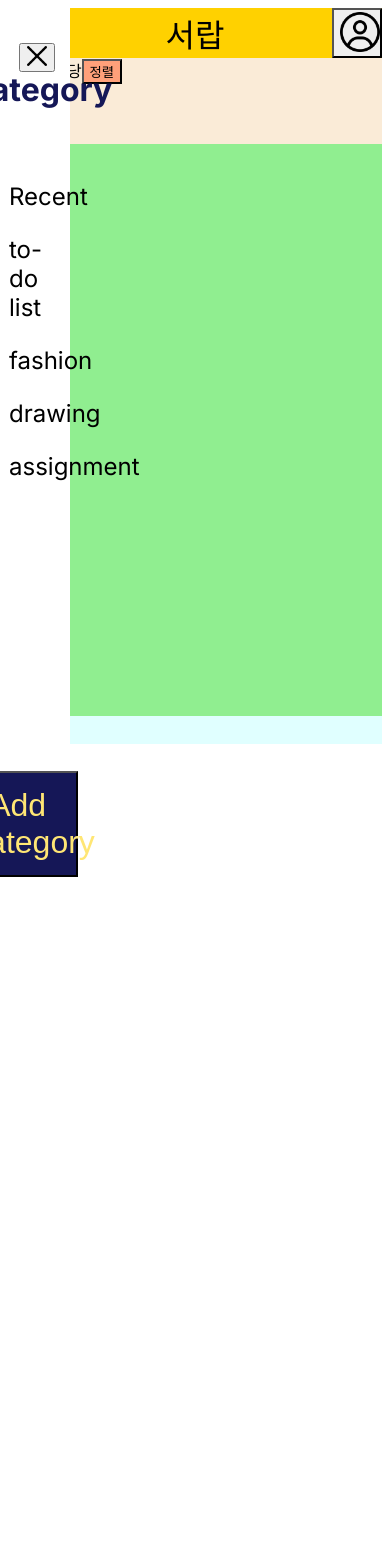
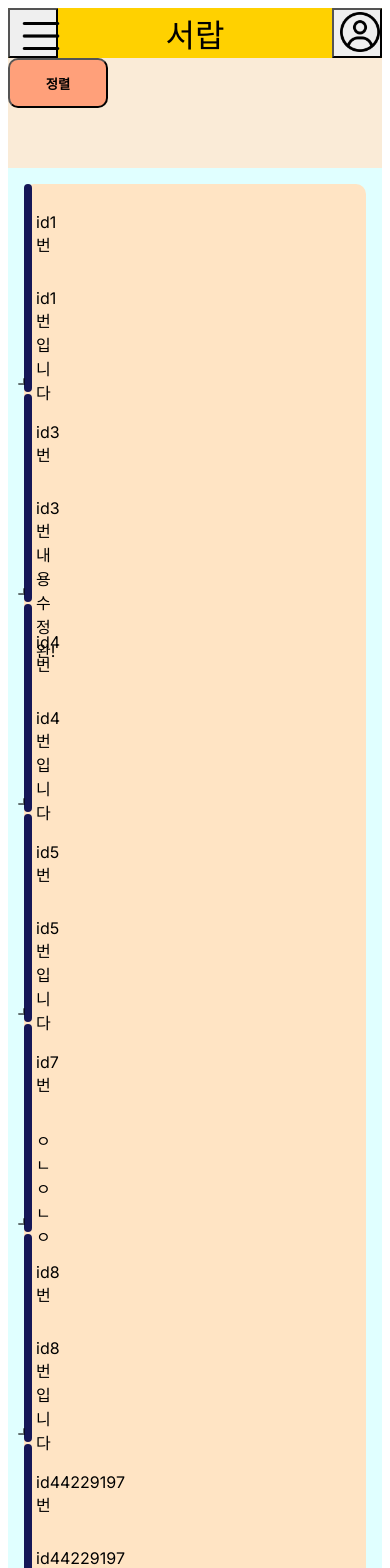
Before and after one commit to tajarinmate/Seorab, a Next.js app: page / in a window 390 px wide. Shown: the top 1568 px of the page. Before the commit the page ends 844 px from the top, so only its background shows below. Built offline with nearby package versions, Linux system fonts and the light colour scheme; data requests are answered from the project's data file.

Commit message:
feat: gridItem 추가 구현 - gridItem 위치 자유제어 가능하게 변경 - 반응형 안되는 문제 해결(global style의 min-width 문제)

```diff
--- a/server/db.json
+++ b/server/db.json
@@ -54,6 +54,83 @@
       "y": 0,
       "w": 1,
       "h": 1
+    },
+    {
+      "i": "f",
+      "title": "id8번",
+      "text": "id8번 입니다",
+      "category_id": 2,
+      "id": 8,
+      "x": 1,
+      "y": 0,
+      "w": 1,
+      "h": 1
+    },
+    {
+      "i": "44229197",
+      "title": "id44229197번",
+      "text": "id44229197번 입니다",
+      "category_id": 2,
+      "id": "44229197",
+      "x": 5,
+      "y": 0,
+      "w": 1,
+      "h": 1
+    },
+    {
+      "i": "81351400",
+      "title": "id81351400번",
+      "text": "id81351400번 입니다",
+      "category_id": 2,
+      "id": "81351400",
+      "x": 5,
+      "y": 0,
+      "w": 1,
+      "h": 1
+    },
+    {
+      "i": "59081934",
+      "title": "id59081934번",
+      "text": "id59081934번 입니다",
+      "category_id": 2,
+      "id": "59081934",
+      "x": 5,
+      "y": 0,
+      "w": 1,
+      "h": 1
+    },
+    {
+      "i": "84579743",
+      "title": "id84579743번",
+      "text": "id84579743번 입니다",
+      "category_id": 2,
+      "id": "84579743",
+      "x": 5,
+      "y": 0,
+      "w": 1,
+      "h": 1
+    },
+    {
+      "i": "23874005",
+      "title": "id23874005번",
+      "text": "id23874005번 입니다",
+      "category_id": 2,
+      "id": "23874005",
+      "x": 5,
+      "y": 0,
+      "w": 1,
+      "h": 1
+    },
+    {
+      "i": "57946098",
+      "title": "id57946098번",
+      "text": "id57946098번 입니다",
+      "category_id": 2,
+      "id": "57946098",
+      "x": 5,
+      "y": 0,
+      "w": 1,
+      "h": 1
     }
   ]
 }
--- a/src/app/page.tsx
+++ b/src/app/page.tsx
@@ -4,12 +4,11 @@ import axios from 'axios';
 import { useEffect, useState } from 'react';
 import styled from 'styled-components';
 import { useQuery, useMutation, useQueryClient } from 'react-query';
-import { ChangeEvent, FormEvent, useCallback } from 'react';
+import { ChangeEvent, MouseEvent, useCallback } from 'react';
 import Link from 'next/link';
 import { Grid } from '@/components/Grid/Grid';
 import { Nav } from '@/components/Nav/Nav';
-import { SideBar } from '@/components/SideBar/SideBar';
-import Image from 'next/image';
+import { Responsive, WidthProvider, Layout, Layouts } from 'react-grid-layout';
 
 axios.defaults.baseURL = 'http://localhost:3001';
 
@@ -19,13 +18,7 @@ interface Content {
   category_id: number;
 }
 
-const InitContent = {
-  title: '',
-  text: '',
-  category_id: 3,
-};
-
-type LayoutProps = {
+type ContentProps = {
   i: string;
   title: string;
   text: string;
@@ -35,6 +28,17 @@ type LayoutProps = {
   w: number;
   h: number;
 };
+
+const InitContent = {
+  title: '',
+  text: '',
+  category_id: 3,
+};
+
+interface ModifyContent {
+  id: string;
+  text: string;
+}
 
 export default function Home() {
   const queryClient = useQueryClient();
@@ -53,14 +57,14 @@ export default function Home() {
     isLoading,
     error,
     refetch,
-  } = useQuery<LayoutProps[], boolean>('contents', getContents);
+  } = useQuery<ContentProps[], boolean>('contents', getContents);
 
   useEffect(() => {
     getContents();
   }, []);
 
   // POST
-  const addContent = async (body: Content) => {
+  const addContent = async (body: ContentProps) => {
     try {
       const { data } = await axios.post(`/contents`, body);
       return data;
@@ -76,40 +80,105 @@ export default function Home() {
   });
 
   const handleAddContent = useCallback(
-    (e: FormEvent<HTMLFormElement>) => {
+    (e: MouseEvent) => {
       e.preventDefault();
+      const randomI = Math.random().toString().substr(2, 8);
+      const content = {
+        i: randomI,
+        title: `id${randomI}번`,
+        text: `id${randomI}번 입니다`,
+        category_id: 2,
+        id: randomI,
+        x: 5,
+        y: 0,
+        w: 1,
+        h: 1,
+      };
       addMutate(content);
-      setContent(InitContent);
     },
-    [addMutate, content]
+    [addMutate]
+  );
+
+  // PUT
+  const updateLayout = async (modifyBody: Layouts) => {
+    try {
+      const originalData = await axios.get(`/contents`);
+      const updateArray: ContentProps[] = [];
+      originalData.data.map((content: ContentProps, index: number) => {
+        const updateObj = {
+          ...content,
+          x: modifyBody.lg[index].x,
+          y: modifyBody.lg[index].y,
+          w: modifyBody.lg[index].w,
+          h: modifyBody.lg[index].h,
+        };
+        updateArray.push(updateObj);
+      });
+      const { data } = await axios.patch(`/contents`, updateArray);
+      return data;
+    } catch {
+      alert('수정 오류');
+    }
+  };
+
+  const { mutate: updateMutate } = useMutation(updateLayout, {
+    onSuccess: () => {
+      queryClient.invalidateQueries('contents');
+    },
+  });
+
+  const handleUpdateLayout = useCallback(
+    (layouts: Layouts) => {
+      updateMutate(layouts);
+      console.log('여기 있어!2');
+    },
+    [updateMutate]
   );
 
   // 브라우저 창 닫힘 이벤트
   // beforeunload
 
   return (
-    <>
+    <Container>
       <Nav />
       <Main>
-        메인입니당
         <SortButton>정렬</SortButton>
-        <Content>{contents && <Grid content={contents} />}</Content>
+        <Content>
+          {contents && (
+            <Grid
+              content={contents}
+              handleAddContent={handleAddContent}
+              handleUpdateLayout={handleUpdateLayout}
+            />
+          )}
+        </Content>
       </Main>
-    </>
+    </Container>
   );
 }
 
+const Container = styled.div`
+  display: flex;
+  flex-flow: column nowrap;
+`;
+
 const Main = styled.main`
   background-color: antiquewhite;
-  height: 600px;
+  display: flex;
+  flex-flow: column nowrap;
 `;
 
 const SortButton = styled.button`
   background-color: lightsalmon;
+  width: 100px;
+  height: 50px;
+  border-radius: 10px;
+  text-align: center;
+  font-weight: 600;
 `;
 
 const Content = styled.div`
   background-color: lightcyan;
+  min-height: 80vh;
   margin-top: 60px;
-  height: 100%;
 `;
--- a/src/components/Grid/Grid.tsx
+++ b/src/components/Grid/Grid.tsx
@@ -5,10 +5,16 @@ import 'react-resizable/css/styles.css';
 import { useEffect, useState } from 'react';
 import axios from 'axios';
 import { useQuery, useMutation, useQueryClient } from 'react-query';
-import { ChangeEvent, FormEvent, useCallback } from 'react';
+import { ChangeEvent, MouseEvent, useCallback } from 'react';
 import Link from 'next/link';
 
 const ResponsiveGridLayout = WidthProvider(Responsive);
+
+type GridProps = {
+  content: ContentProps[];
+  handleAddContent: (MouseEvent: any) => void;
+  handleUpdateLayout: (layouts: Layouts) => void;
+};
 
 type ContentProps = {
   i: string;
@@ -21,12 +27,11 @@ type ContentProps = {
   h: number;
 };
 
-interface ModifyContent {
-  id: string;
-  text: string;
-}
-
-export function Grid({ content }: { content: ContentProps[] }) {
+export function Grid({
+  content,
+  handleAddContent,
+  handleUpdateLayout,
+}: GridProps) {
   const originalLayouts = getFromLayouts('layouts');
   const [state, setState] = useState({
     breakpoints: 'lg',
@@ -52,29 +57,41 @@ export function Grid({ content }: { content: ContentProps[] }) {
     }));
   };
 
+  const handleSaveLayout = (e: MouseEvent) => {
+    e.preventDefault();
+    // handleUpdateLayout(state.layouts);
+    console.log(state.layouts);
+  };
+
   return (
     <Root>
-      <ResponsiveGridLayout
-        layouts={state.layouts}
-        measureBeforeMount={false}
+      <SResponsiveGridLayout
+        layouts={{ lg: state.layouts.lg }}
+        measureBeforeMount={true}
         breakpoints={{ lg: 1200, md: 996, sm: 768, xs: 480, xxs: 0 }}
         cols={{ lg: 5, md: 4, sm: 3, xs: 2, xxs: 1 }}
-        rowHeight={100}
+        rowHeight={200}
         width={1000}
         containerPadding={[0, 0]}
         isResizable={true}
         onLayoutChange={(layout, layouts) => onLayoutChange(layout, layouts)}
         onBreakpointChange={onBreakPointChange}
-        // useCSSTransforms={true} <- 성능 개선할 수 있다함
+        compactType={null}
+        // useCSSTransforms={true} // CSS에서 position 속성 대신 translate()를 사용 -> 페인트 단계에서 6배 빠름
       >
         {content.map((item: ContentProps) => {
           return (
             <GridItemWrapper key={item.i}>
+              <GridItemContent>{item.title}</GridItemContent>
               <GridItemContent>{item.text}</GridItemContent>
             </GridItemWrapper>
           );
         })}
-      </ResponsiveGridLayout>
+      </SResponsiveGridLayout>
+      <Flex>
+        <AddButton onClick={handleAddContent}>추가</AddButton>
+        <AddButton onClick={handleSaveLayout}>레이아웃 DB에 저장</AddButton>
+      </Flex>
     </Root>
   );
 }
@@ -105,13 +122,28 @@ const GridItemWrapper = styled.div`
   border: 4px solid #151757;
 `;
 
-const GridItemContent = styled.div`
-  background-color: lightcoral;
+const GridItemContent = styled.p`
   padding: 8px;
 `;
 
 const Root = styled.div`
   padding: 16px;
+`;
+
+const SResponsiveGridLayout = styled(ResponsiveGridLayout)`
+  background-color: bisque;
+  border-radius: 10px;
+`;
+
+const Flex = styled.div`
   display: flex;
-  background-color: lightgreen;
 `;
+
+const AddButton = styled.button`
+  width: 100px;
+  height: 70px;
+  background-color: lightblue;
+  border-radius: 10px;
+  text-align: center;
+  border: 2px solid #5297d8;
+`;
--- a/src/components/Nav/Nav.tsx
+++ b/src/components/Nav/Nav.tsx
@@ -13,7 +13,13 @@ export function Nav() {
   return (
     <Header>
       <Button onClick={toggleSide}>
-        <Image src='/more.png' alt='더보기' width={50} height={50} />
+        <Image
+          priority={true}
+          src='/more.png'
+          alt='더보기'
+          width={50}
+          height={50}
+        />
       </Button>
       <SideBar isOpen={isOpen} setIsOpen={setIsOpen} />
       <Title href='/'>서랍</Title>
@@ -25,7 +31,6 @@ export function Nav() {
 }
 
 const Header = styled.header`
-  width: auto;
   background-color: #ffd100;
   display: flex;
   flex-flow: row nowrap;
--- a/src/components/SideBar/SideBar.tsx
+++ b/src/components/SideBar/SideBar.tsx
@@ -49,11 +49,11 @@ const CategoryWrap = styled.div`
   position: fixed;
   height: 100%;
   width: 20%;
-  left: -20%;
-  transition: 0.3s ease;
+  left: -60%;
+  transition: 0.8s ease;
   &.open {
     left: 0;
-    transition: 0.3s ease;
+    transition: 0.4s ease;
   }
   display: flex;
   flex-flow: column nowrap;
@@ -61,14 +61,12 @@ const CategoryWrap = styled.div`
 `;
 
 const ExitButton = styled.button`
-  /* background-color: lightslategray; */
   position: absolute;
 
   right: 15px;
 `;
 
 const CategoryTitle = styled.h2`
-  /* background-color: antiquewhite; */
   text-align: left;
   color: #151757;
   font-size: 32px;
--- a/src/styles/global-style.ts
+++ b/src/styles/global-style.ts
@@ -1,5 +1,5 @@
-import { createGlobalStyle } from "styled-components";
-import { reset } from "styled-reset";
+import { createGlobalStyle } from 'styled-components';
+import { reset } from 'styled-reset';
 
 export const GlobalStyle = createGlobalStyle`
   ${reset}
@@ -10,7 +10,6 @@ export const GlobalStyle = createGlobalStyle`
   html, body {
     width: 100%;
     height: 100%;
-    min-width: 1200px;
     background-color: #ffffff;
     font-family:-apple-system,BlinkMacSystemFont,Segoe UI,Helvetica,Arial,sans-serif,Apple Color Emoji,Segoe UI Emoji,Segoe UI;
     font-size : 16px;
```
